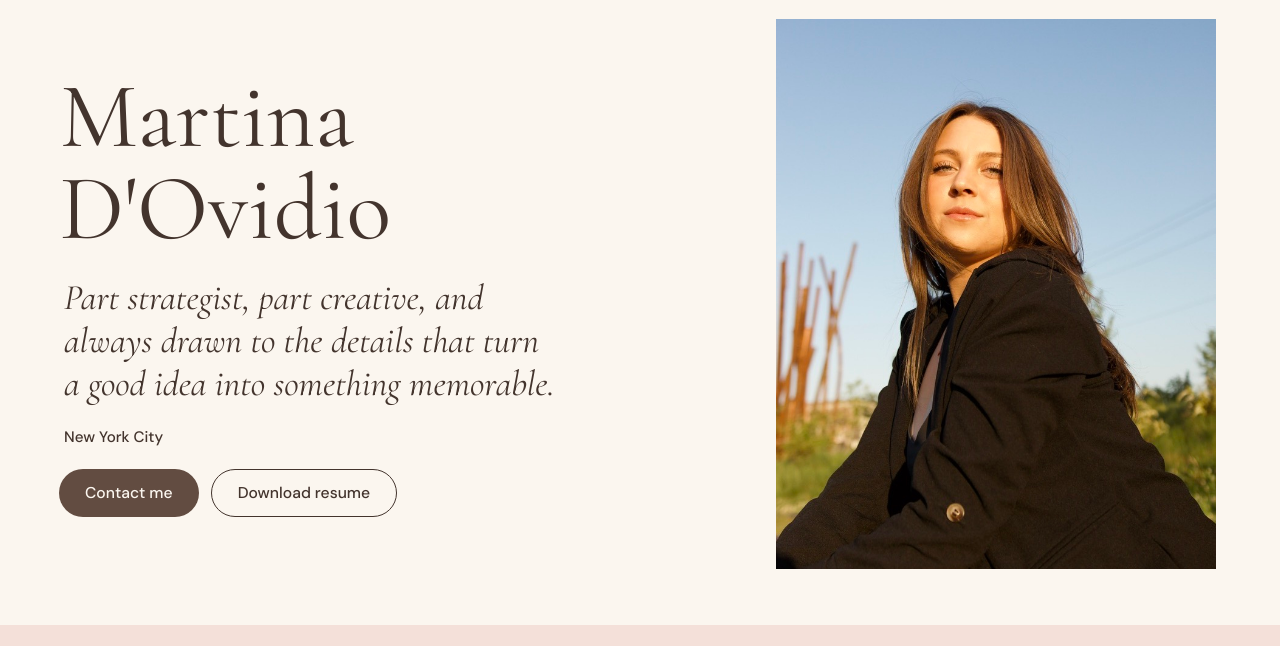
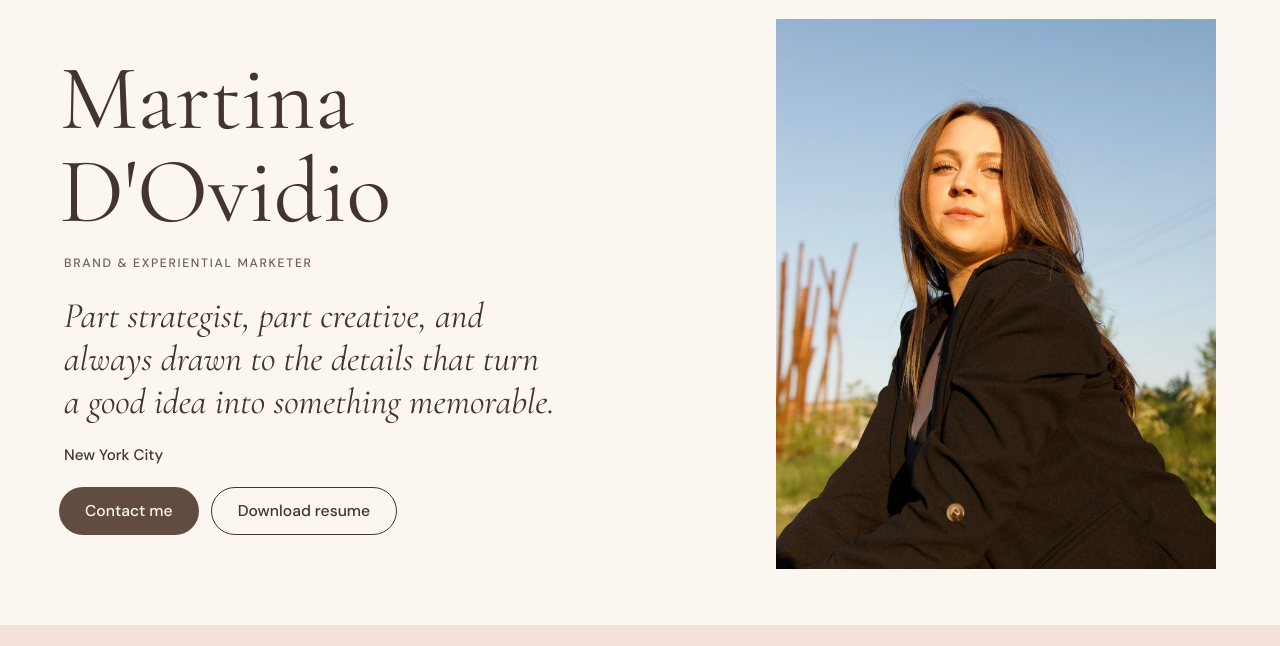
Before and after one commit to mdovidio/mdovidio.github.io, a plain HTML site: page index.html in a window 1280 px wide. Shown: the part 78-724 px from the top of the page. Drawn offline with nearby package versions, Linux system fonts and the light colour scheme.

Commit message:
Add Brand & experiential marketer label under the name
Co-Authored-By: Claude Opus 5.5 <noreply@anthropic.com>

```diff
--- a/index.html
+++ b/index.html
@@ -91,6 +91,7 @@ svg { display: block; width: 100%; height: auto; }
 .hero-copy { display: grid; gap: 20px; }
 .hero h1 { font-size: var(--step-4); line-height: 1; margin-left: -0.045em; }
 .hero h1 em { font-style: italic; }
+.hero-kicker { margin-top: -4px; color: var(--ink-soft); }
 .hero-line { font: italic 400 var(--step-2)/1.2 var(--display); text-wrap: balance; }
 .hero-sub { max-width: 54ch; color: var(--ink-soft); }
 .role { font-weight: 500; font-size: 0.95rem; max-width: 56ch; }
@@ -365,6 +366,7 @@ footer .wrap { display: flex; flex-wrap: wrap; justify-content: space-between; g
     <div class="wrap hero-grid">
       <div class="hero-copy">
         <h1>Martina D'Ovidio</h1>
+        <p class="label hero-kicker">Brand &amp; experiential marketer</p>
         <p class="hero-line">Part strategist, part creative, and always drawn to the details that turn a good idea into something memorable.</p>
         <p class="role">New York City</p>
         <div class="actions">
```
